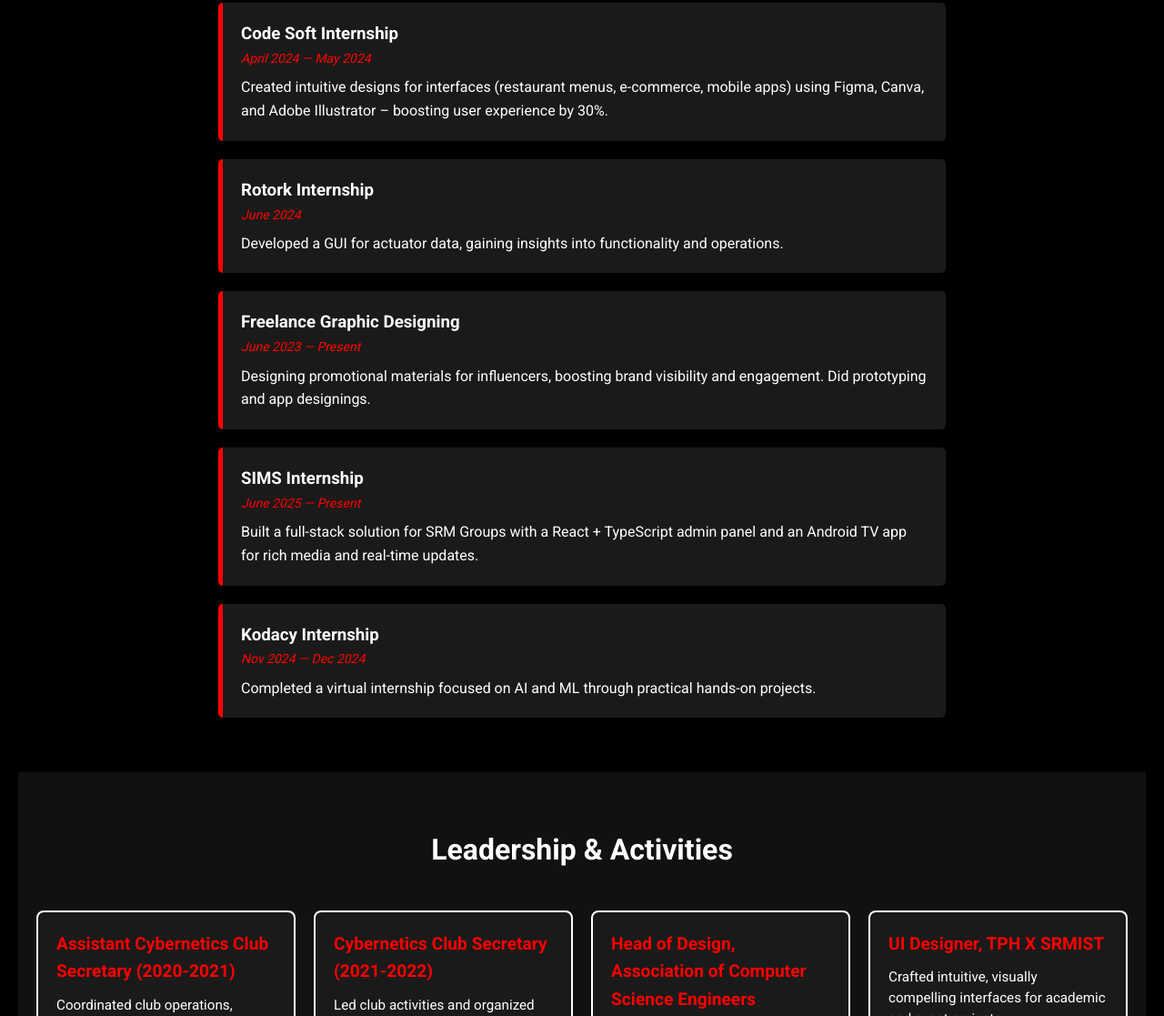
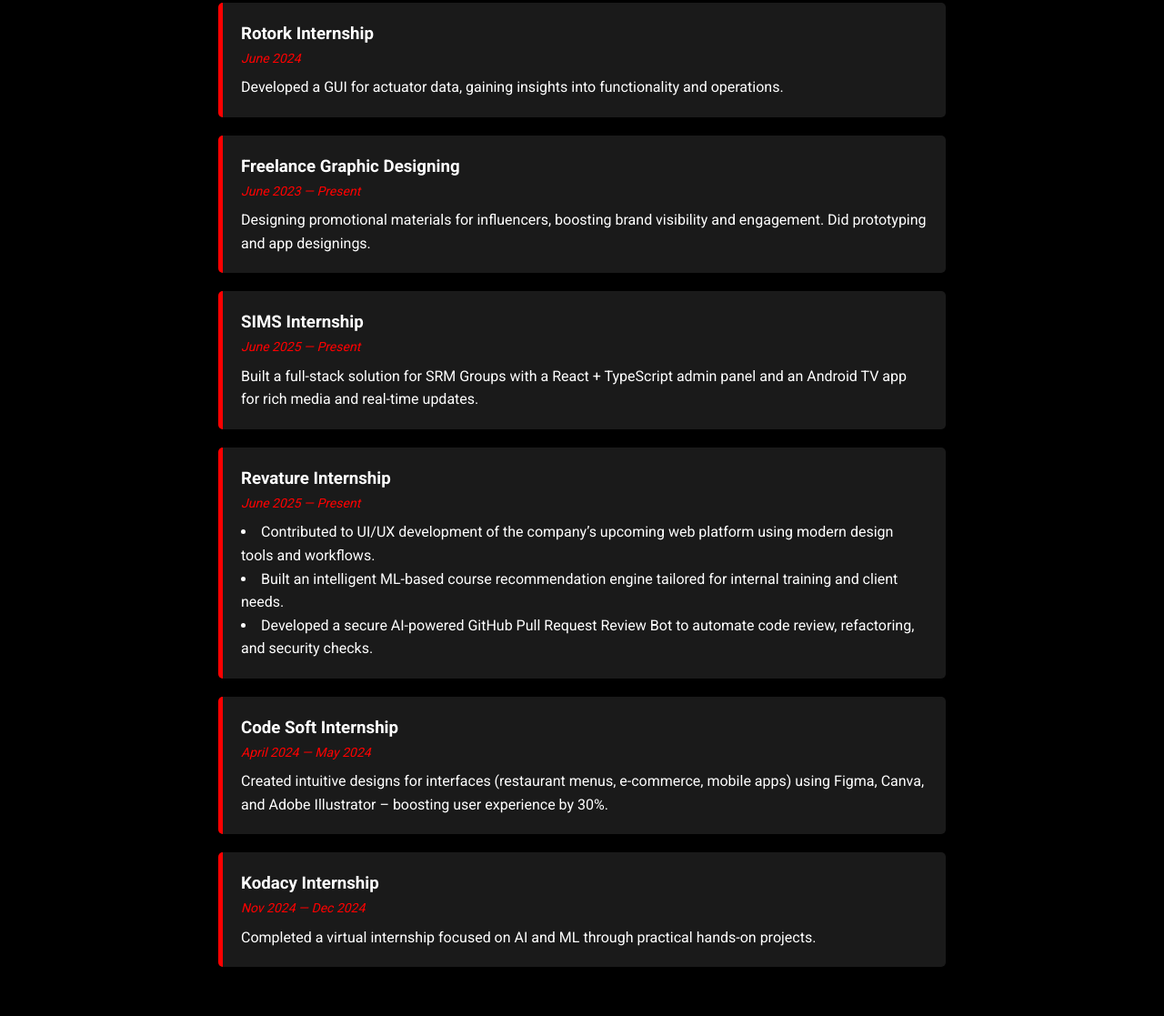
Before and after one commit to Jaishree-baskaran/Jaishree-B, a plain HTML site: page index.html in a window 1280 px wide. Shown: the part 2568-3685 px from the top of the page at 91% size. Drawn offline with Linux system fonts and the light colour scheme.

Commit message:
Update index.html

```diff
--- a/index.html
+++ b/index.html
@@ -832,15 +832,6 @@ body::after {
   <div class="experience-timeline">
 
     <div class="timeline-item">
-      <h3 class="text-lg font-semibold">Code Soft Internship</h3>
-      <p style="color: red; font-size: 0.875rem; font-style: italic; margin-bottom: 0.5rem;">April 2024 — May 2024</p>
-      <p>
-        Created intuitive designs for interfaces (restaurant menus, e-commerce, mobile
-        apps) using Figma, Canva, and Adobe Illustrator – boosting user experience by 30%.
-      </p>
-    </div>
-
-    <div class="timeline-item">
       <h3 class="text-lg font-semibold">Rotork Internship</h3>
       <p style="color: red; font-size: 0.875rem; font-style: italic; margin-bottom: 0.5rem;">June 2024</p>
       <p>
@@ -862,6 +853,25 @@ body::after {
       <p style="color: red; font-size: 0.875rem; font-style: italic; margin-bottom: 0.5rem;">June 2025 — Present</p>
       <p>
         Built a full-stack solution for SRM Groups with a React + TypeScript admin panel and an Android TV app for rich media and real-time updates.
+      </p>
+    </div>
+
+          <div class="timeline-item">
+      <h3 class="text-lg font-semibold">Revature Internship</h3>
+      <p style="color: red; font-size: 0.875rem; font-style: italic; margin-bottom: 0.5rem;">June 2025 — Present</p>
+      <p>
+        <li>Contributed to UI/UX development of the company’s upcoming web platform using modern design tools and workflows.</li>
+        <li>Built an intelligent ML-based course recommendation engine tailored for internal training and client needs.</li>
+        <li>Developed a secure AI-powered GitHub Pull Request Review Bot to automate code review, refactoring, and security checks.</li>
+      </p>
+    </div>
+
+ <div class="timeline-item">
+      <h3 class="text-lg font-semibold">Code Soft Internship</h3>
+      <p style="color: red; font-size: 0.875rem; font-style: italic; margin-bottom: 0.5rem;">April 2024 — May 2024</p>
+      <p>
+        Created intuitive designs for interfaces (restaurant menus, e-commerce, mobile
+        apps) using Figma, Canva, and Adobe Illustrator – boosting user experience by 30%.
       </p>
     </div>
 
```
